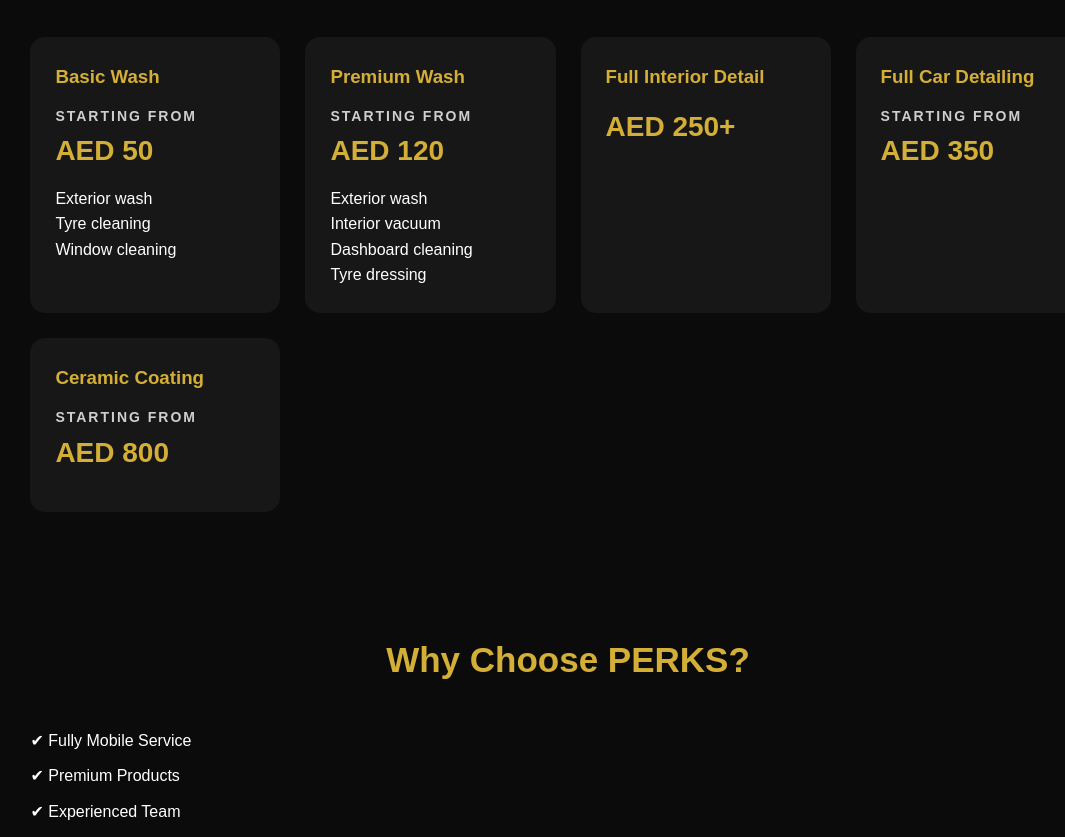
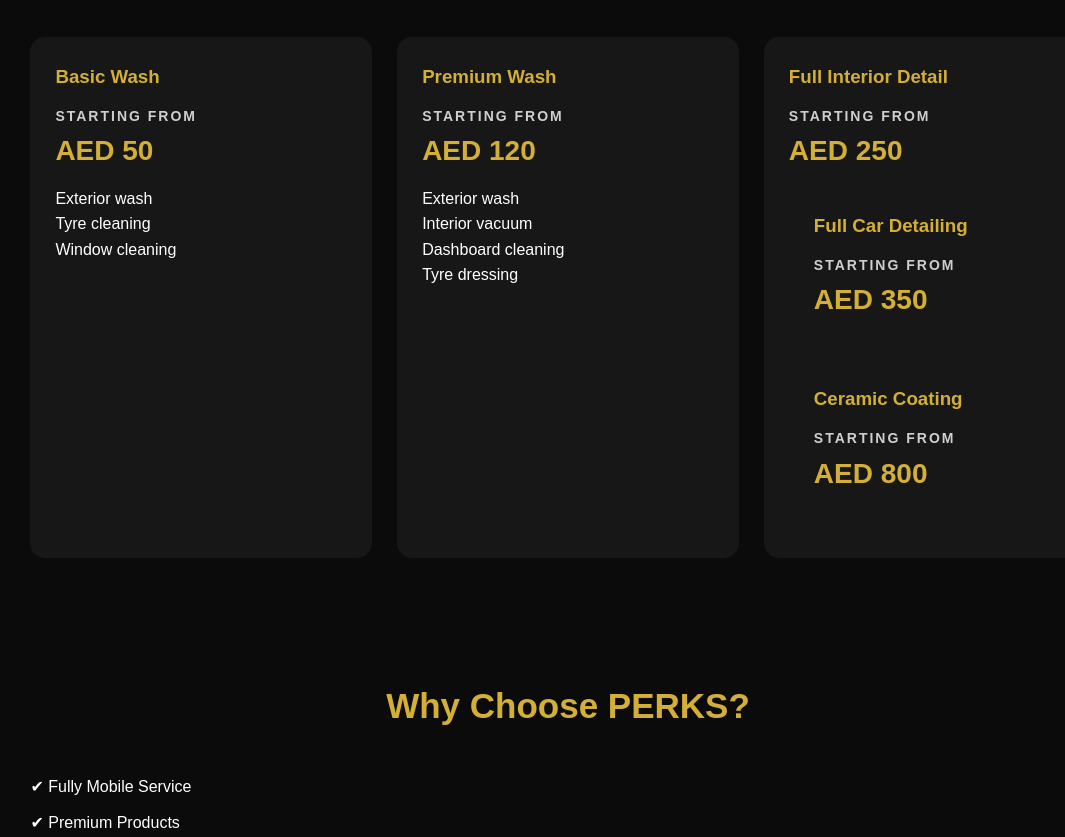
Before and after one commit to hubtechi/tcarwash, a plain HTML site: page index.html in a window 1280 px wide. Shown: the part 1919-2756 px from the top of the page, without its empty margins (72-1137 px from the left). Drawn offline with Linux system fonts and the light colour scheme.

Commit message:
Update index.html

```diff
--- a/index.html
+++ b/index.html
@@ -485,11 +485,9 @@
 <h3>Full Interior Detail</h3>
 
 <div class="price">
-AED 250+
+<span>Starting From</span>
+AED 250
 </div>
-
-</div>
-
 
 
 <div class="card">
```
